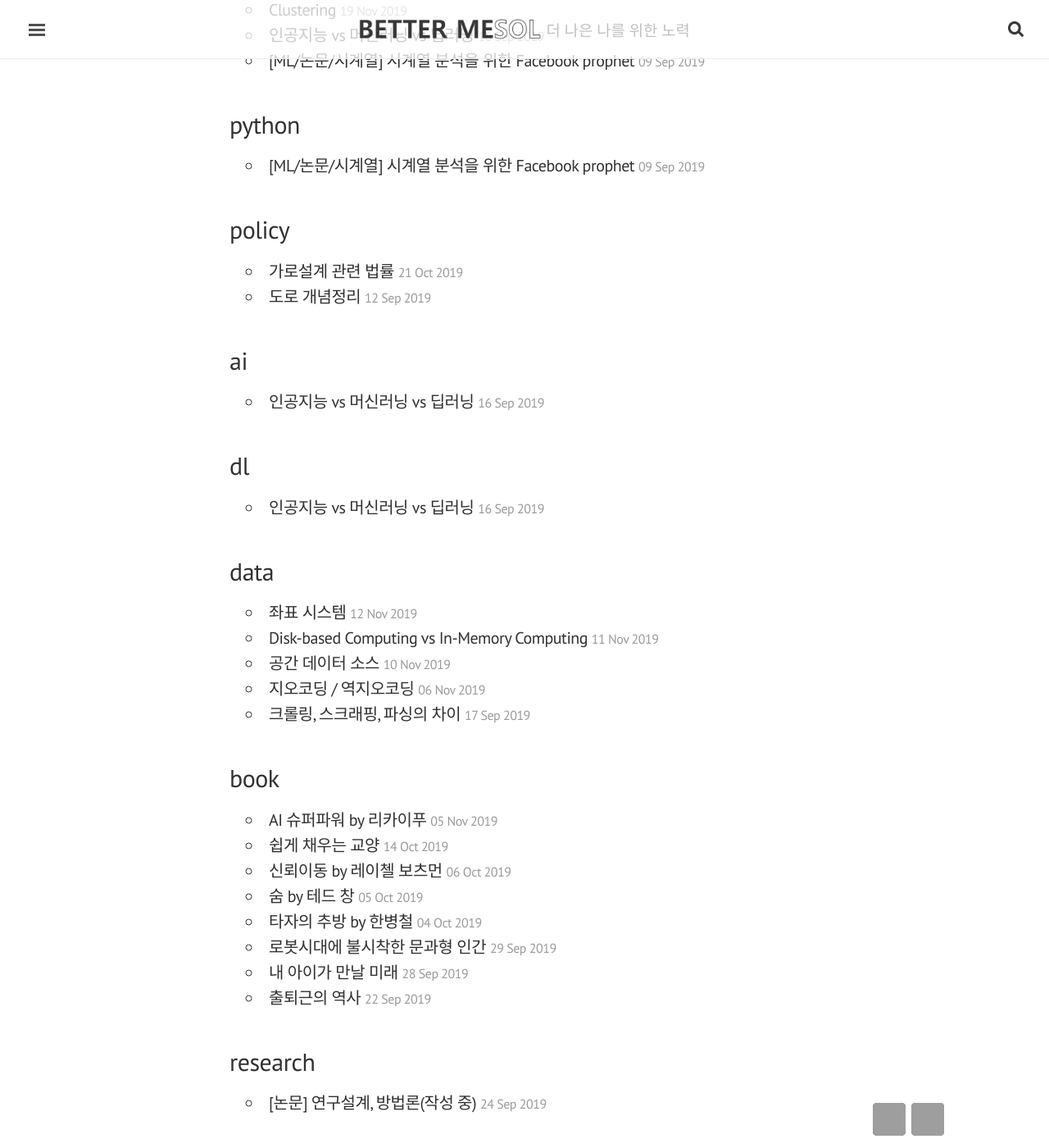
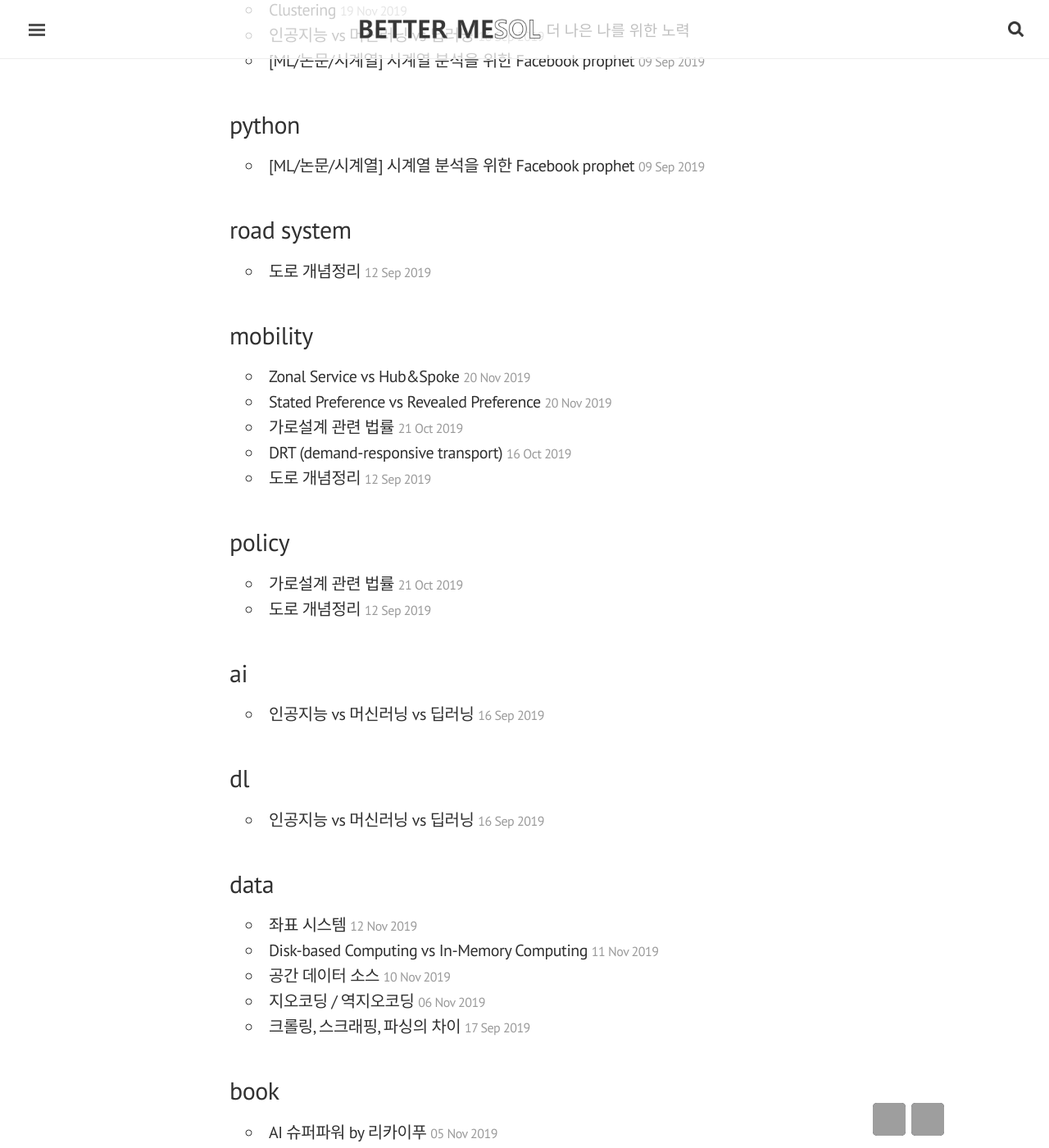
Before and after one commit to bettermesol/bettermesol.github.io, a Jekyll site: the page built from blog/tags.html, in a window 1280 px wide and 1400 px high, scrolled down 2612 px. Shown: the whole window at 82% size. Built offline with Jekyll 4.4.1, drawn with Linux system fonts in a browser that asks for light colours; nearby versions of some CDN libraries; some of the changed text lies outside the part shown; grey boxes are pictures that could not be loaded.

Commit message:
Update 2019-09-12-road-system.md

```diff
--- a/_posts/2019-09-12-road-system.md
+++ b/_posts/2019-09-12-road-system.md
@@ -3,8 +3,8 @@
 excerpt: "도로의 정의, 위계"
 last_modified_at: 2019-09-12T16:20:02-05:00
 categories:
-  - notes
-tags: [urban, policy]
+  - urban
+tags: [urban, road system, mobility, policy]
 
 # table of contents
 toc : # true
```
